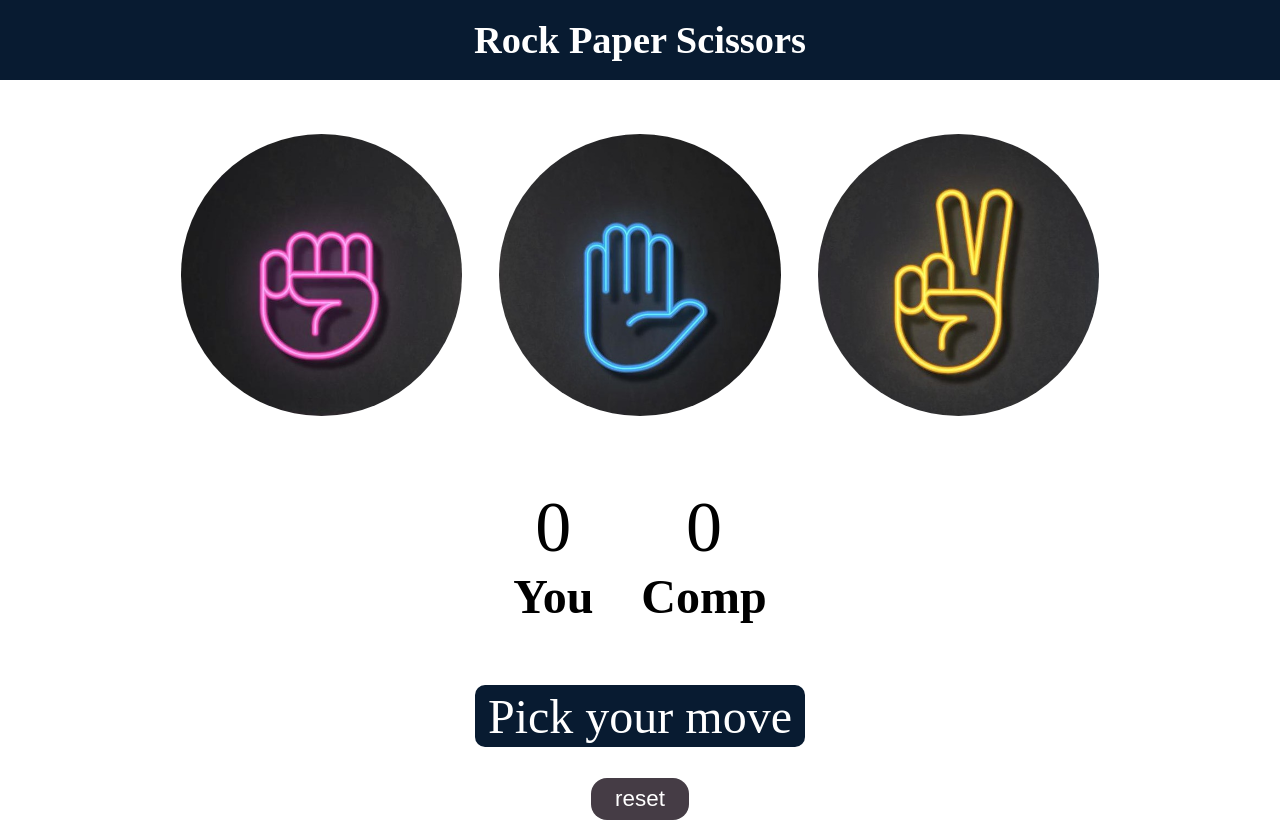
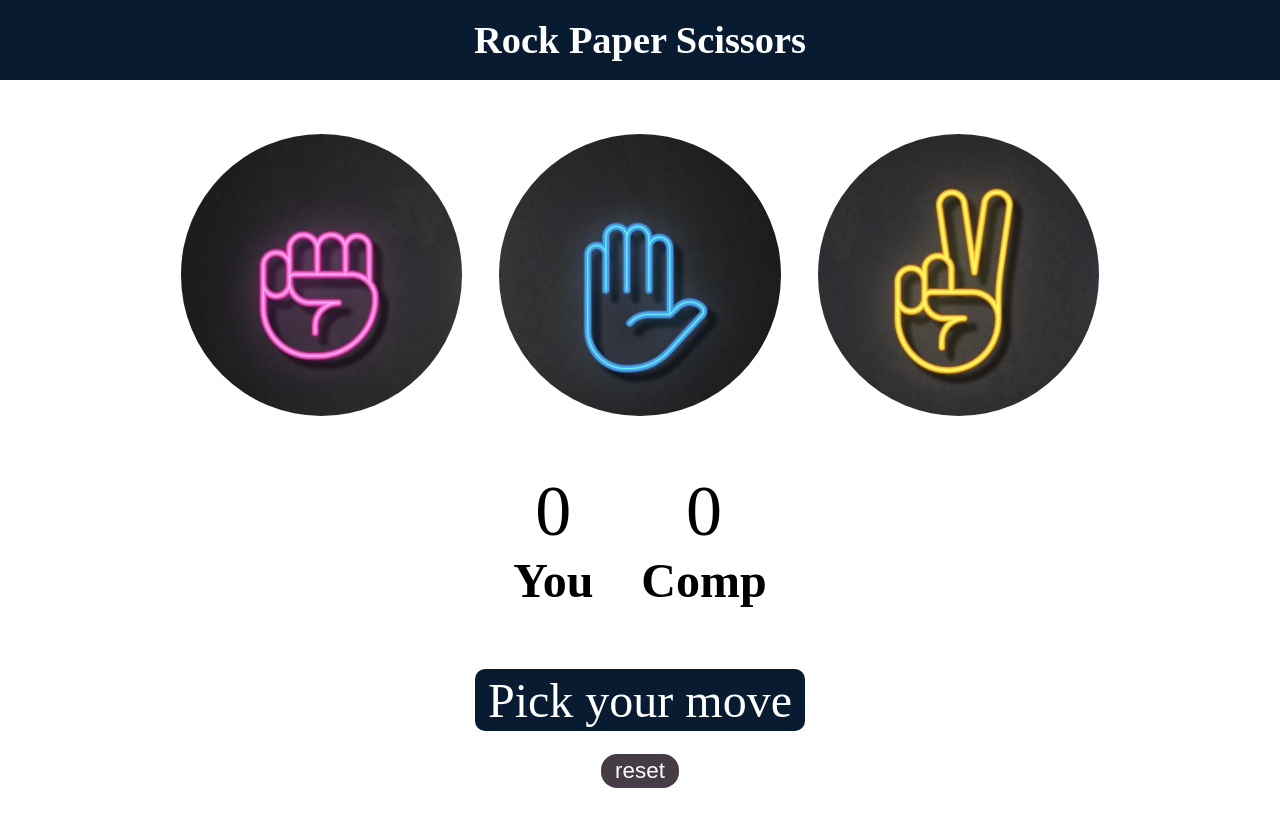
Before and after one commit to nadeemansari-na/RockPaperScissors, a plain HTML site: page index.html in a window 1280 px wide. After the commit the page ends 800 px from the top, so only its background shows below. Drawn offline with Linux system fonts and the light colour scheme.

Commit message:
Added style

```diff
--- a/style.css
+++ b/style.css
@@ -42,7 +42,7 @@ img {
 }
 
 .scores {
-    margin-top: 4rem;
+    margin-top: 3rem;
     display: flex;
     gap: 3rem;
     justify-content: center;
@@ -70,14 +70,14 @@ img {
 }
 .reset{
     padding: 10px;
-    margin-top: 2rem;
+    margin-top: 1.5rem;
 }
 button{
     color: white;
     font-size: 1.4rem;
     border: none;
     background-color: #453c45;
-    padding: 8px 24px;
+    padding: 4px 14px;
     border-radius: 16px;
     outline: none;
     cursor: pointer;
@@ -146,4 +146,7 @@ button:hover{
     #display{
         font-size: 2rem;
     }
+    .reset{
+        margin-top: 2rem;
+    }
 }
```
